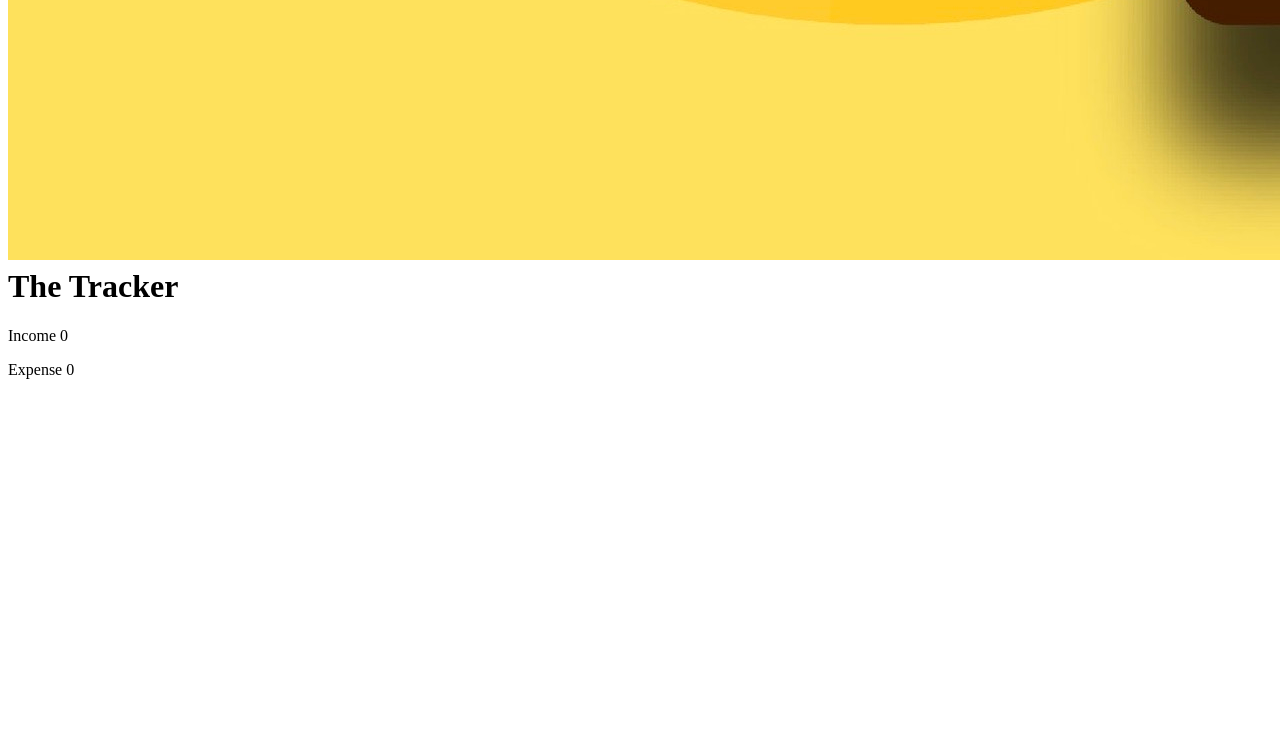
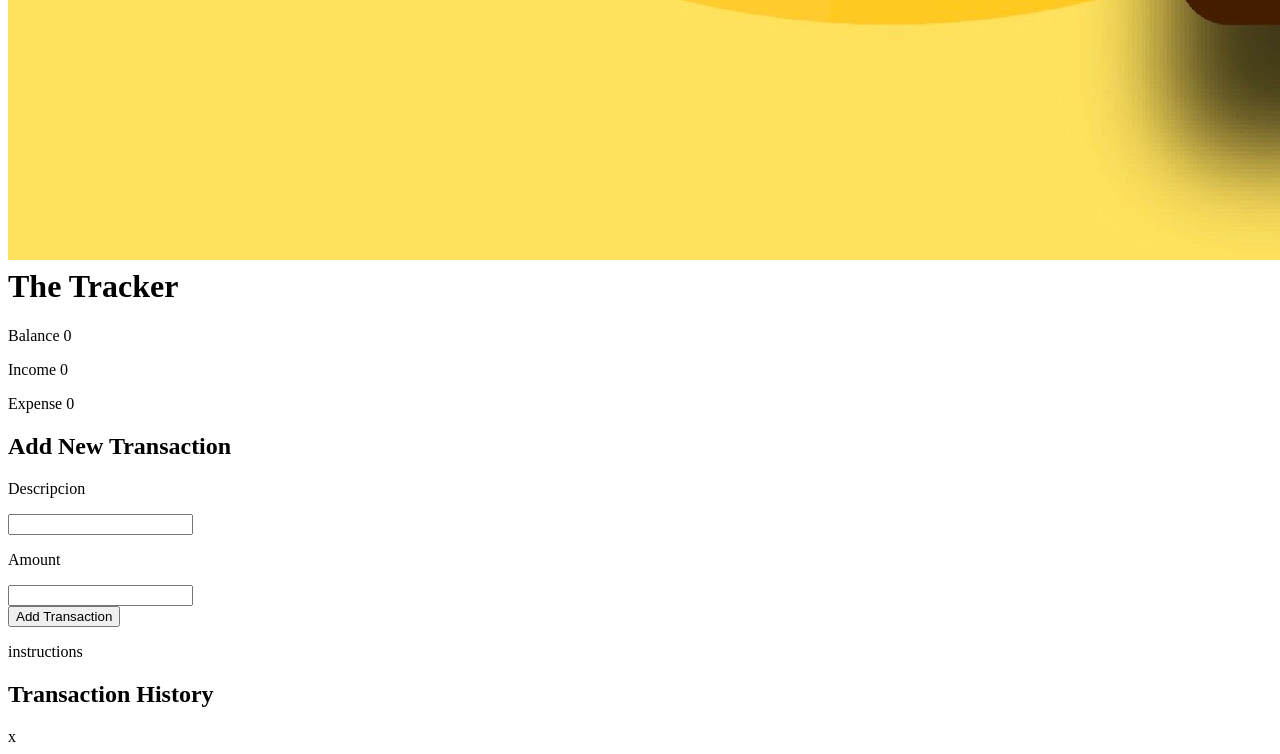
Before and after one commit to Carlitos000/expense-tracker, a plain HTML site: page index.html in a window 1280 px wide. Shown: the part 3998-4752 px from the top of the page. Before the commit the page ends 4393 px from the top, so only its background shows below. Drawn offline with Linux system fonts and the light colour scheme; a web font is replaced by a local one.

Commit message:
Add basic html structure

```diff
--- a/index.html
+++ b/index.html
@@ -19,12 +19,27 @@
     </h1>
 
     <div class="balance-area">
-        <p class="results">Income <span id="income">0</span></p>
-        <p class="results">Expense <span id="expense">0</span></p>
+        <p class="balance">Balance <span id="total-balance">0</span></p>
+        <p class="result">Income <span id="income">0</span></p>
+        <p class="result">Expense <span id="expense">0</span></p>
 
     </div>
+
+    <h2>Add New Transaction</h2>
     <div class="transaction-area">
 
+        <p class="descripcion">Descripcion</p>
+        <input id="descripcion-box" type="text">
+        <p class="amount">Amount</p>
+        <input id="amount-box" type="number">
+
+    </div>
+    <button class="btn btn-blue">Add Transaction</button>
+    <p>instructions</p>
+
+    <div>
+    <h2>Transaction History</h2>
+        <span id="tra-history">x</span>
     </div>
 
 
```
